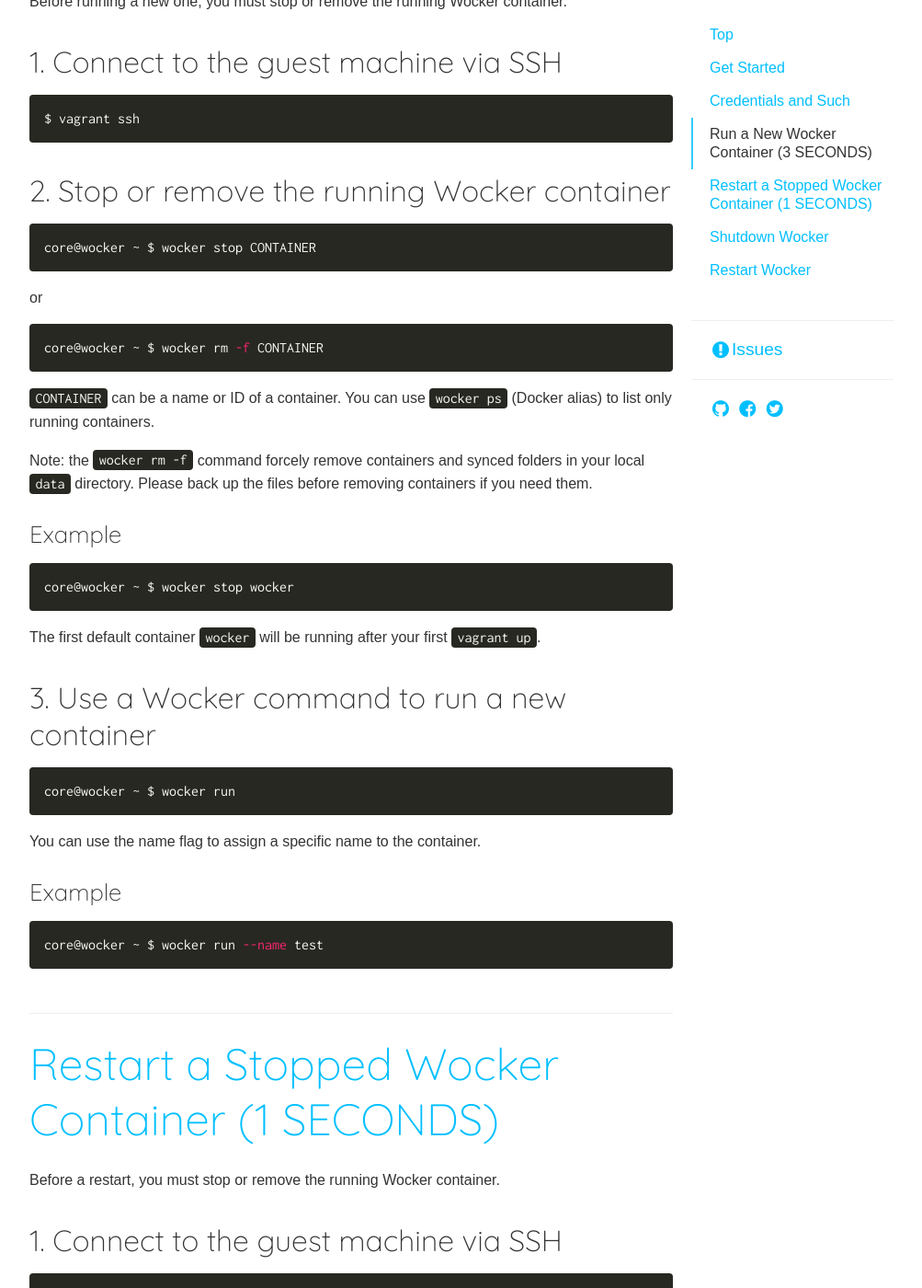
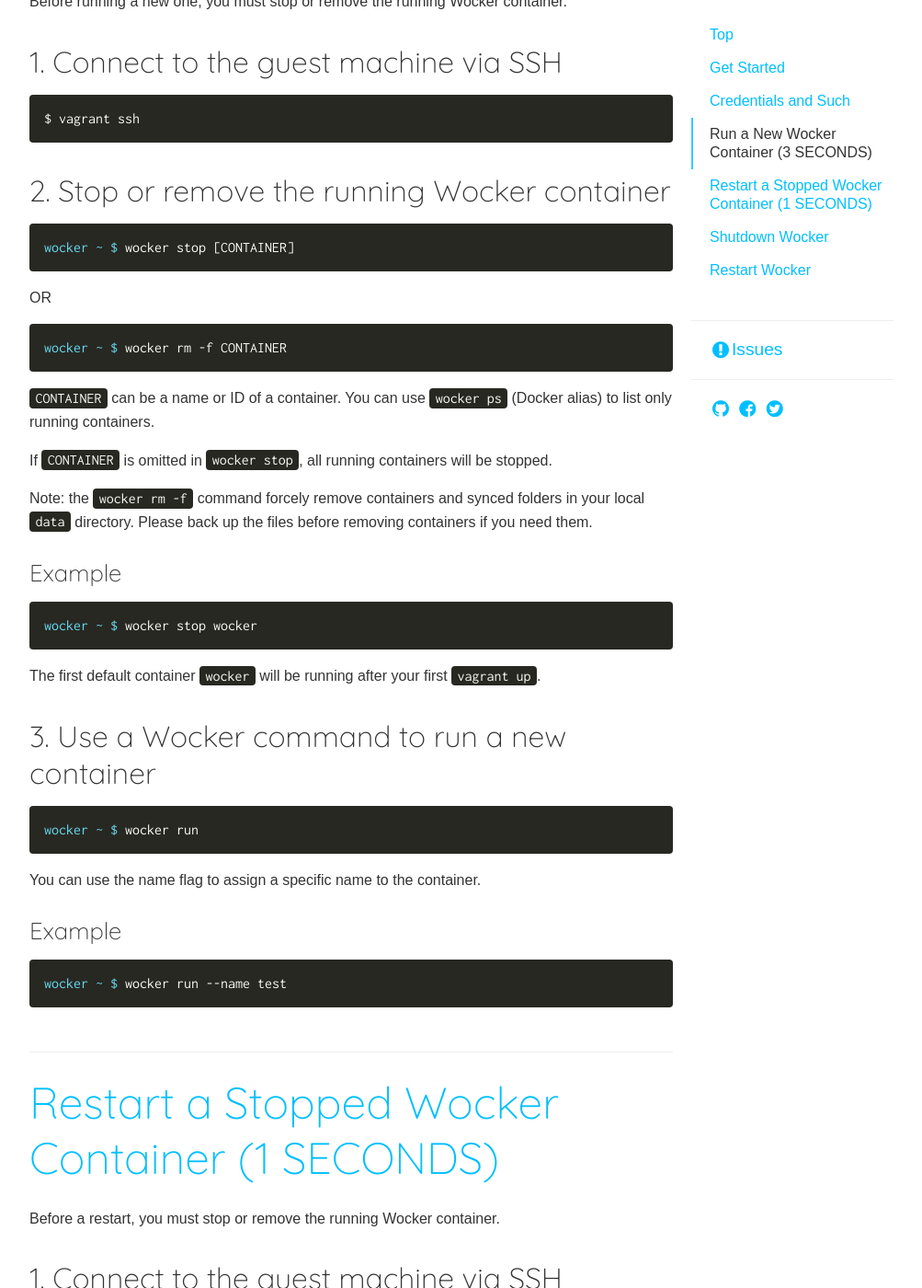
Before and after one commit to wckr/wckr.github.io, a Jekyll site: the page built from index.md, in a window 1280 px wide and 1400 px high, scrolled down 2197 px. Shown: the whole window at 92% size, without its empty margins (138-1141 px from the left). Built offline with Jekyll 4.4.1, drawn with Linux system fonts in a browser that asks for light colours; nearby versions of some CDN libraries; some web fonts are replaced; Markdown is read by kramdown in place of the engine named in the settings; a script that is not in the unit is left out; comment, search, counter and statistics services are not loaded; some of the changed text lies outside the part shown.

Commit message:
Update getting started

````diff
--- a/index.md
+++ b/index.md
@@ -89,42 +89,44 @@
 
 ### 2. Stop or remove the running Wocker container
 
-```bash
-core@wocker ~ $ wocker stop CONTAINER
-```
+<div class="highlight">
+  <pre><code data-lang="bash" class="language-bash"><span class="k">wocker ~ $ </span>wocker stop [CONTAINER]</code></pre>
+</div>
 
-or
+OR
 
-```bash
-core@wocker ~ $ wocker rm -f CONTAINER
-```
+<div class="highlight">
+  <pre><code data-lang="bash" class="language-bash"><span class="k">wocker ~ $ </span>wocker rm -f CONTAINER</code></pre>
+</div>
 
 `CONTAINER` can be a name or ID of a container. You can use `wocker ps` (Docker alias) to list only running containers.
 
+If `CONTAINER` is omitted in `wocker stop`, all running containers will be stopped.
+
 __Note:__ the `wocker rm -f` command forcely remove containers and synced folders in your local `data` directory. Please back up the files before removing containers if you need them.
 
-####Example
+#### Example
 
-```bash
-core@wocker ~ $ wocker stop wocker
-```
+<div class="highlight">
+  <pre><code data-lang="bash" class="language-bash"><span class="k">wocker ~ $ </span>wocker stop wocker</code></pre>
+</div>
 
 The first default container `wocker` will be running after your first `vagrant up`.
 
 
 ### 3. Use a Wocker command to run a new container
 
-```bash
-core@wocker ~ $ wocker run
-```
+<div class="highlight">
+  <pre><code data-lang="bash" class="language-bash"><span class="k">wocker ~ $ </span>wocker run</code></pre>
+</div>
 
 You can use the name flag to assign a specific name to the container.
 
 #### Example
 
-```bash
-core@wocker ~ $ wocker run --name test
-```
+<div class="highlight">
+  <pre><code data-lang="bash" class="language-bash"><span class="k">wocker ~ $ </span>wocker run --name test</code></pre>
+</div>
 
 ## Restart a Stopped Wocker Container (1 SECONDS)
 
@@ -138,39 +140,41 @@
 
 ### 2. Stop or remove the running Wocker container
 
-```bash
-core@wocker ~ $ wocker stop CONTAINER
-```
+<div class="highlight">
+  <pre><code data-lang="bash" class="language-bash"><span class="k">wocker ~ $ </span>wocker stop [CONTAINER]</code></pre>
+</div>
 
 or
 
-```bash
-core@wocker ~ $ wocker rm -f CONTAINER
-```
+<div class="highlight">
+  <pre><code data-lang="bash" class="language-bash"><span class="k">wocker ~ $ </span>wocker rm -f CONTAINER</code></pre>
+</div>
 
 `CONTAINER` can be a name or ID of a container.
+
+If `CONTAINER` is omitted in `wocker stop`, all running containers will be stopped.
 
 __Note:__ the `wocker rm -f` command forcely remove containers and synced folders in your local `data` directory. Please back up the files before removing containers if you need them.
 
 #### Example
 
-```bash
-core@wocker ~ $ wocker stop test
-```
+<div class="highlight">
+  <pre><code data-lang="bash" class="language-bash"><span class="k">wocker ~ $ </span>wocker stop test</code></pre>
+</div>
 
 ### 3. Restart a stopped Wocker container
 
-```bash
-core@wocker ~ $ wocker start CONTAINER
-```
+<div class="highlight">
+  <pre><code data-lang="bash" class="language-bash"><span class="k">wocker ~ $ </span>wocker start CONTAINER</code></pre>
+</div>
 
 `CONTAINER` can be a name or ID of a container. You can use `wocker ps -a` (Docker alias) to list all containers including stopped ones.
 
 #### Example
 
-```bash
-core@wocker ~ $ wocker start wocker
-```
+<div class="highlight">
+  <pre><code data-lang="bash" class="language-bash"><span class="k">wocker ~ $ </span>wocker start wocker</code></pre>
+</div>
 
 ## Shutdown Wocker
 
@@ -196,20 +200,20 @@
 
 ### 3. Restart a stopped container or run a new container
 
-```bash
-core@wocker ~ $ wocker start CONTAINER
-```
+<div class="highlight">
+  <pre><code data-lang="bash" class="language-bash"><span class="k">wocker ~ $ </span>wocker start CONTAINER</code></pre>
+</div>
 
 or
 
-```bash
-core@wocker ~ $ wocker run
-```
+<div class="highlight">
+  <pre><code data-lang="bash" class="language-bash"><span class="k">wocker ~ $ </span>wocker run</code></pre>
+</div>
 
 `CONTAINER` can be a name or ID of a container.
 
 #### Example
 
-```bash
-core@wocker ~ $ wocker start wocker
-```
+<div class="highlight">
+  <pre><code data-lang="bash" class="language-bash"><span class="k">wocker ~ $ </span>wocker start wocker</code></pre>
+</div>
````
